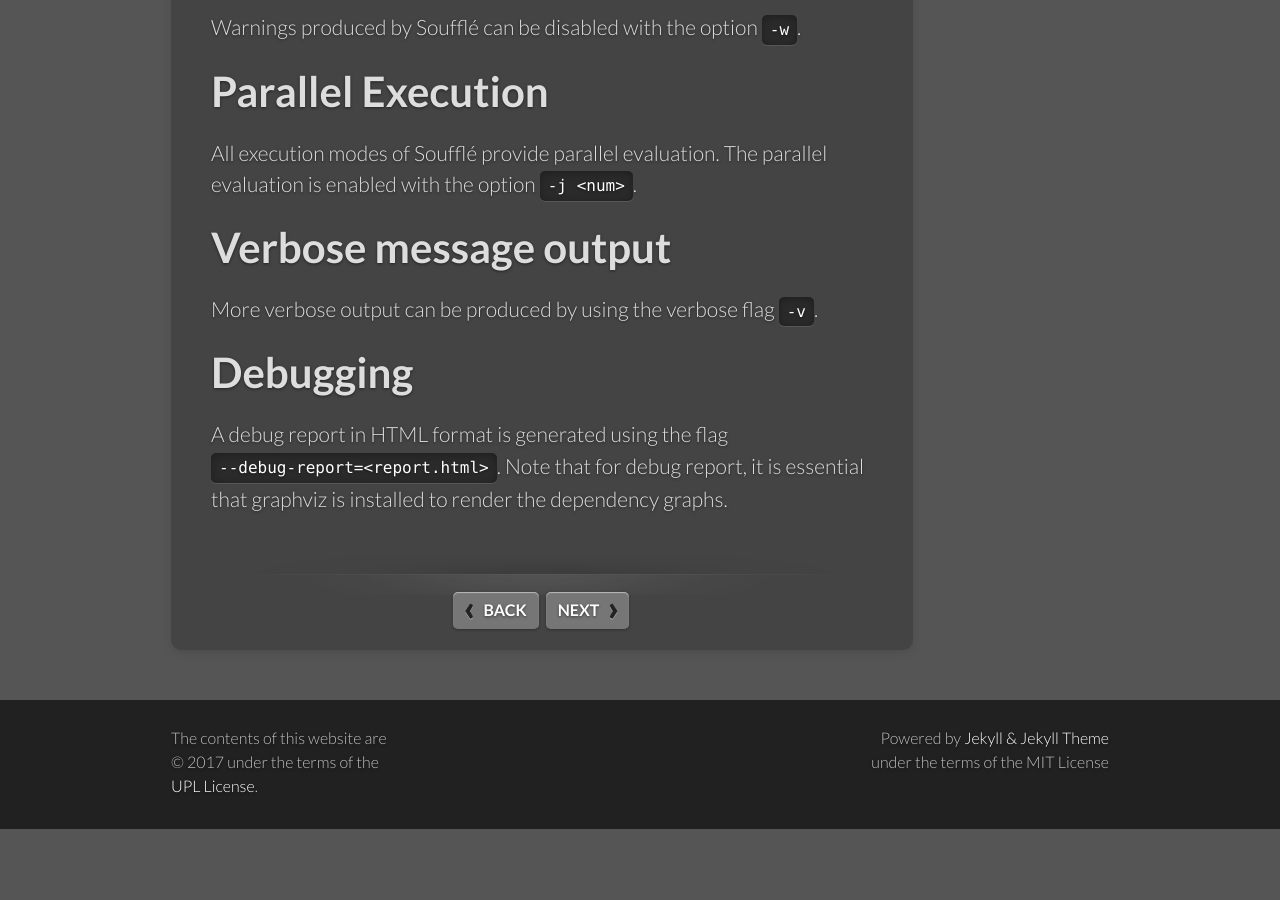
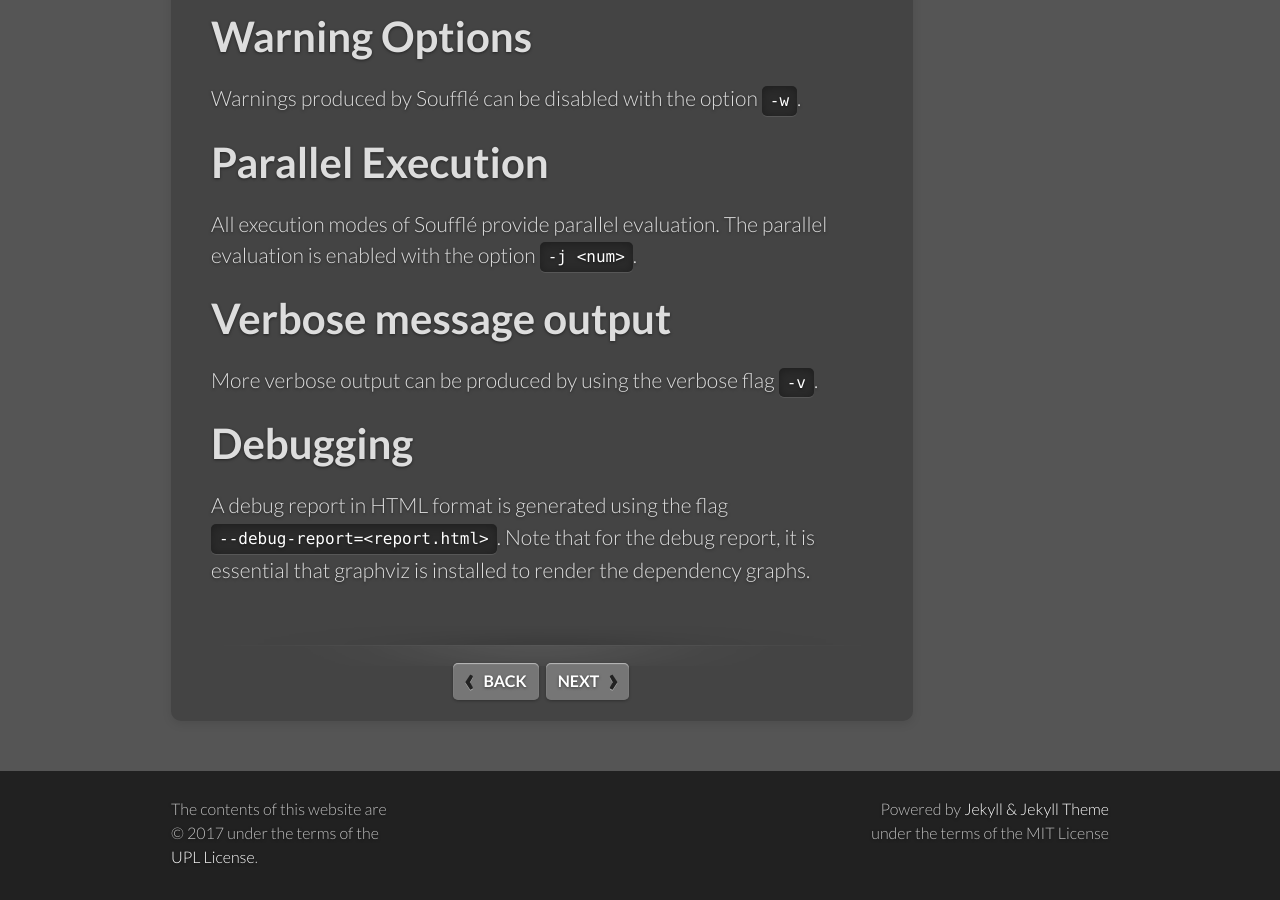
Before and after one commit to souffle-lang/souffle-lang.github.io, a Jekyll site: the page built from _docs/execute.md, in a window 1280 px wide and 900 px high, scrolled down 4138 px. Built offline with Jekyll 4.4.1, drawn with Linux system fonts in a browser that asks for light colours; before the commit the page ends 4967 px from its top, so only the background shows below that; some of the changed text lies outside the part shown.

Commit message:
Update execute.md

````diff
--- a/_docs/execute.md
+++ b/_docs/execute.md
@@ -99,4 +100,4 @@ All execution modes of Soufflé provide parallel evaluation. The parallel evalua
 More verbose output can be produced by using the verbose flag ```-v```.
 
 # Debugging
-A debug report in HTML format is generated using the flag ```--debug-report=<report.html>```. Note that for debug report, it is essential that graphviz is installed to render the dependency graphs.
+A debug report in HTML format is generated using the flag ```--debug-report=<report.html>```. Note that for the debug report, it is essential that graphviz is installed to render the dependency graphs.
````
Also changed, not shown: other parts of _docs/execute.md (+2 -1 lines).
